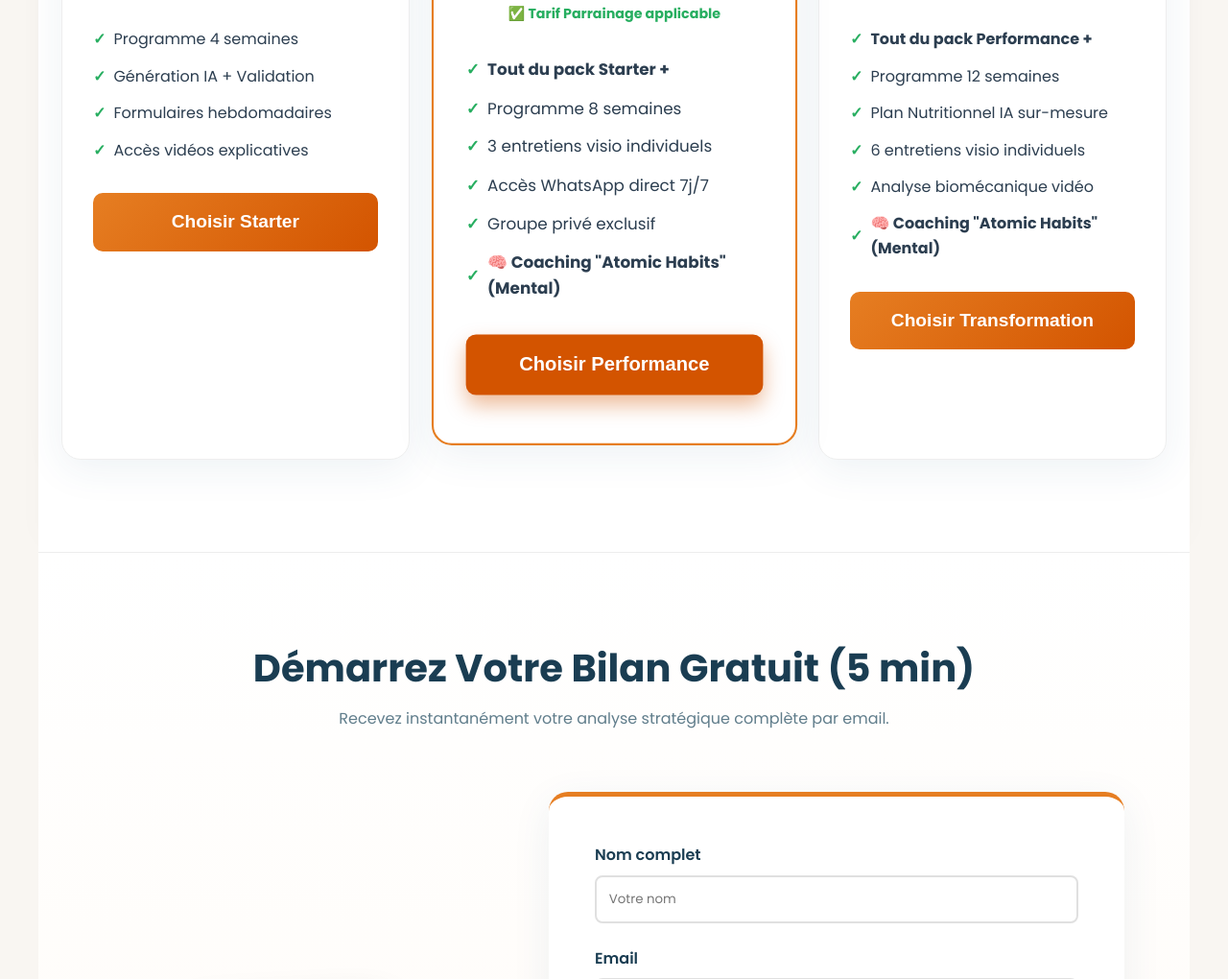
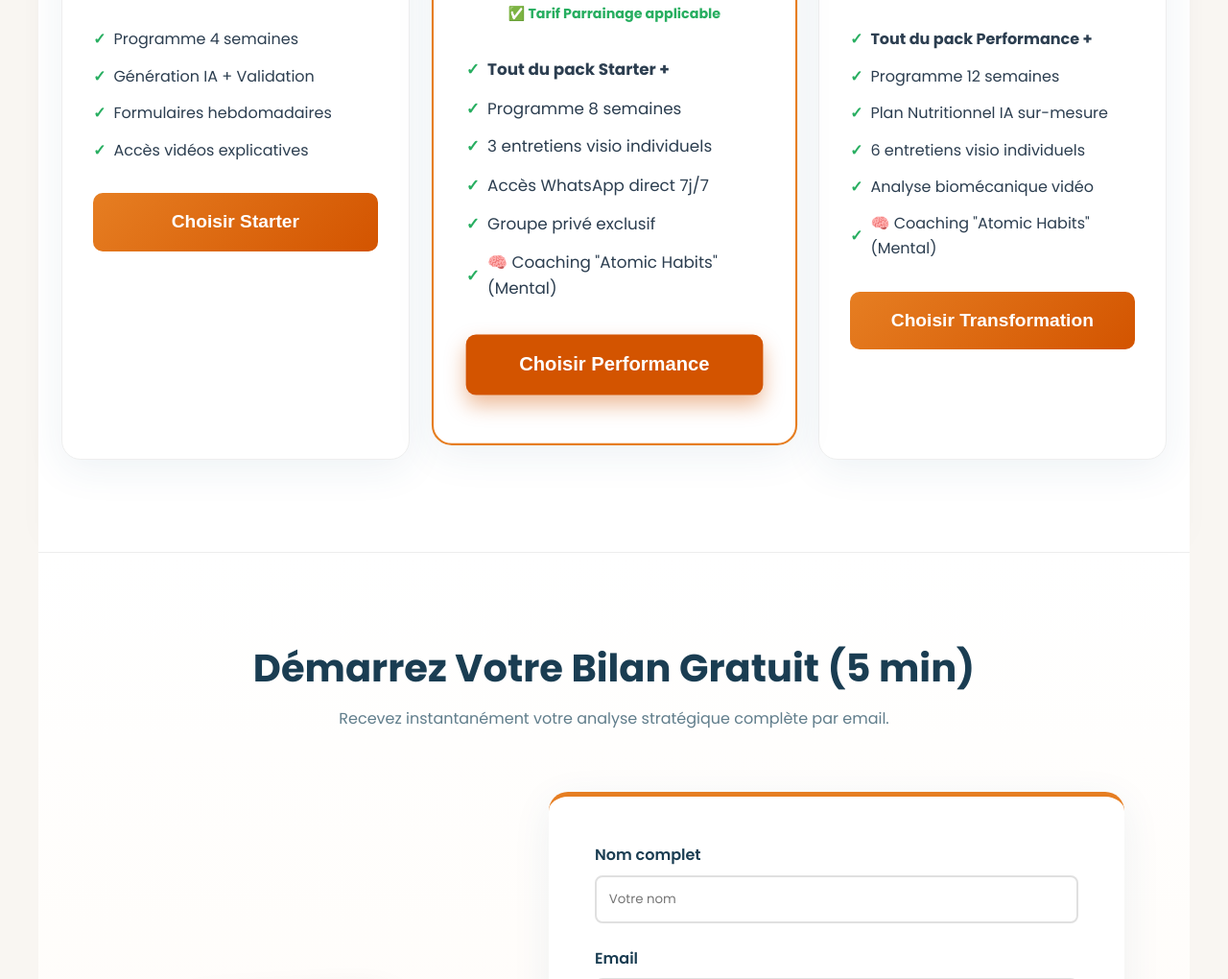
Before and after one commit to Cyril310/OptiForm, a website: page index.html in a window 1280 px wide. Shown: the part 5076-6096 px from the top of the page at 96% size. Drawn offline with nearby package versions, Linux system fonts and the light colour scheme.

Commit message:
Update index.html

```diff
--- a/index.html
+++ b/index.html
@@ -1051,7 +1051,7 @@
                 <li>3 entretiens visio individuels</li>
                 <li>Accès WhatsApp direct 7j/7</li>
                 <li>Groupe privé exclusif</li>
-                <li><strong>🧠 Coaching "Atomic Habits" (Mental)</strong></li>
+                <li>🧠 Coaching "Atomic Habits" (Mental)</li>
 
             </ul>
             <button class="submit-btn" onclick="openBooking('Performance')">Choisir Performance</button>
@@ -1073,7 +1073,7 @@
                 <li>Plan Nutritionnel IA sur-mesure</li>
                 <li>6 entretiens visio individuels</li>
                 <li>Analyse biomécanique vidéo</li>
-                <li><strong>🧠 Coaching "Atomic Habits" (Mental)</strong></li>
+                <li>🧠 Coaching "Atomic Habits" (Mental)</li>
             </ul>
             <button class="submit-btn" onclick="openBooking('Transformation')">Choisir Transformation</button>
         </div>
```
